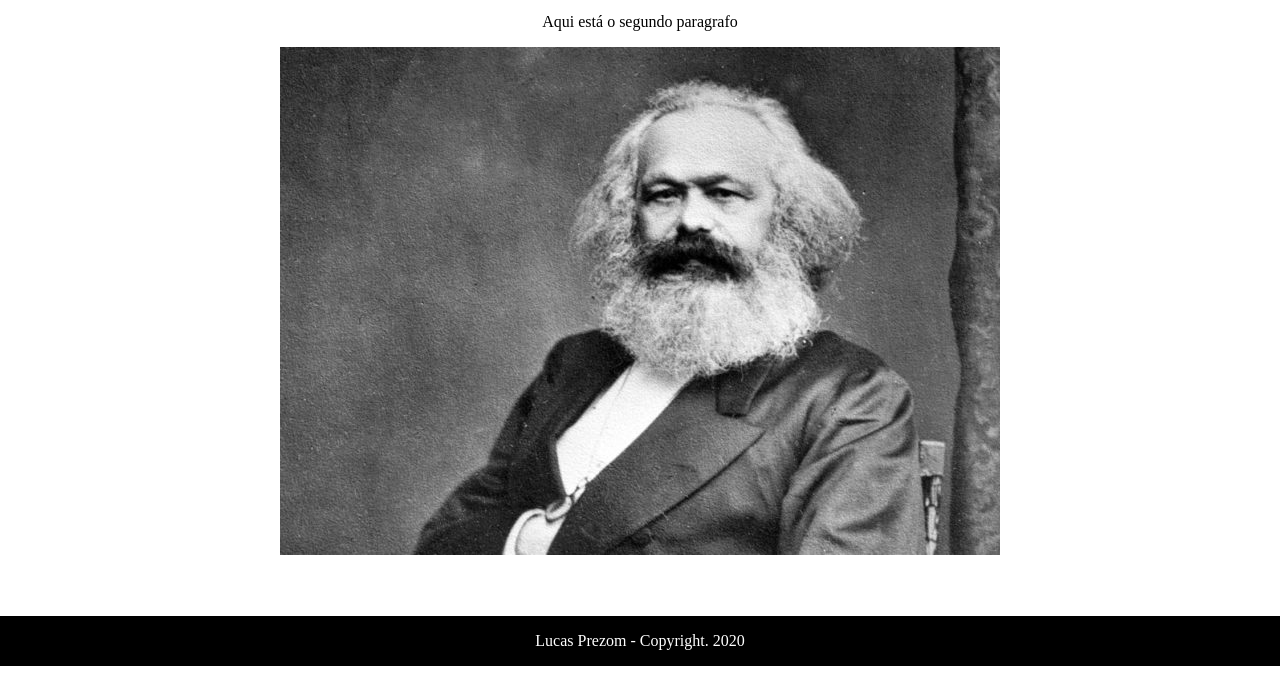
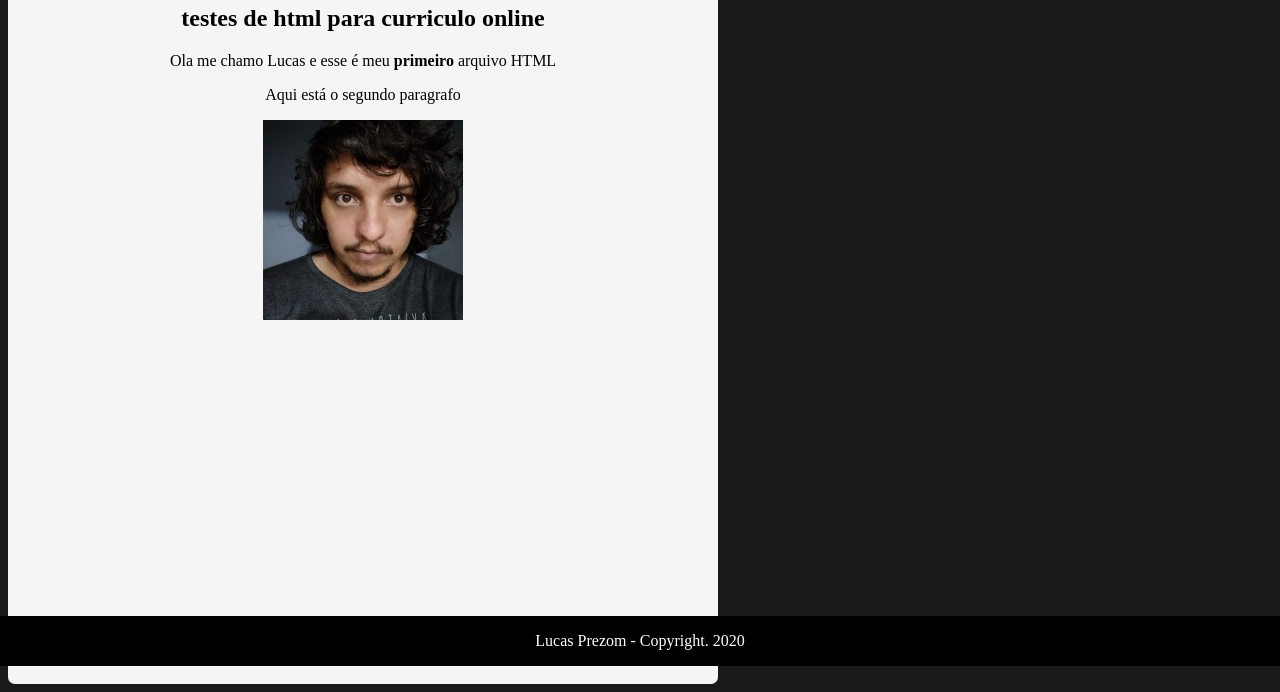
Before and after one commit to lucasprezom/cv-lucasprezom, a plain HTML site: page index.html in a window 1280 px wide. Shown: the part 134-826 px from the top of the page. Before the commit the page ends 800 px from the top, so only its background shows below. Drawn offline with Linux system fonts and the light colour scheme.

Commit message:
atualizando a main

```diff
--- a/estilo.css
+++ b/estilo.css
@@ -15,7 +15,6 @@ ul {
     padding: 0;
     overflow: hidden;
     background-color: #333;
-    position: fixed;
     top: 0;
     width: 100%;
   }
@@ -32,6 +31,22 @@ li a:hover {
     color: white;
     text-align: center;
   }
-  .textoinicio {
+  .caixa1 {
     text-align: center;
   }
+
+  Body {
+    background-color: rgb(26, 24, 24);
+    line-height: 1,5;
+
+  }
+  main {
+    display: center;
+    background-color: whitesmoke;
+    height: 800;
+    width: 700;
+    padding: 5px;
+    position: center;
+    border-radius: 7px;
+
+  }
--- a/index.html
+++ b/index.html
@@ -7,6 +7,7 @@
 </head>
 
  <body>
+       <main>
             <ul>
                   <li><a href="index.html">Inicio</a></li>
                   <li><a href="experiencias.html">Experiencias</a></li>
@@ -15,13 +16,14 @@
 
             </ul>
 
-      <div class="textoinicio">
+            <div class="caixa1">
                   <h1> Lucas Prezom </h1>
                   <h2> testes de html para curriculo online </h2>
                   <p> Ola me chamo Lucas e esse é meu <b> primeiro </b>arquivo HTML </p>
                   <p> Aqui está o segundo paragrafo </p>
-            <img src="marx.jpg" sizes="20">
+                  <img src="imagemperfil.jpg" sizes="20">
             </div>
+       </main>
 
 
       </div>
```
Also changed, not shown: imagemperfil.jpg (added). Lines whose indentation alone changed are shown as unchanged.
